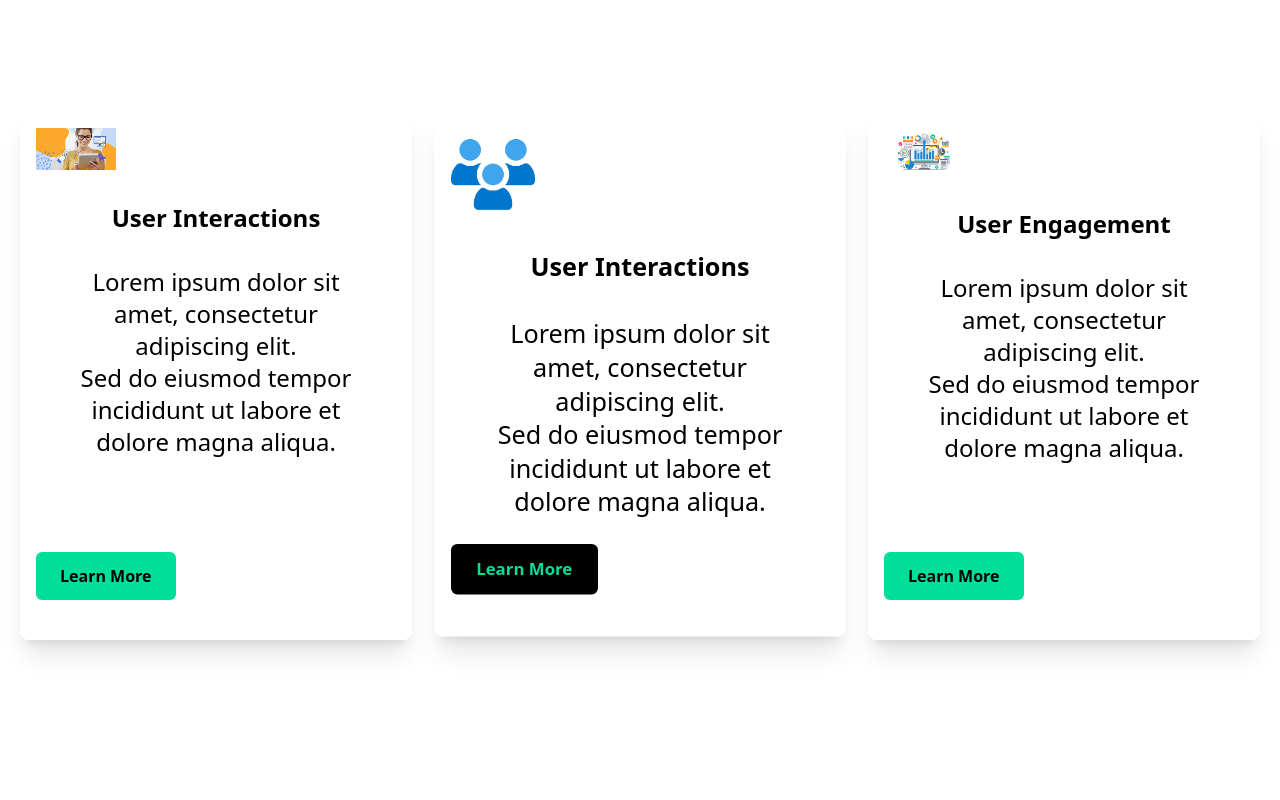
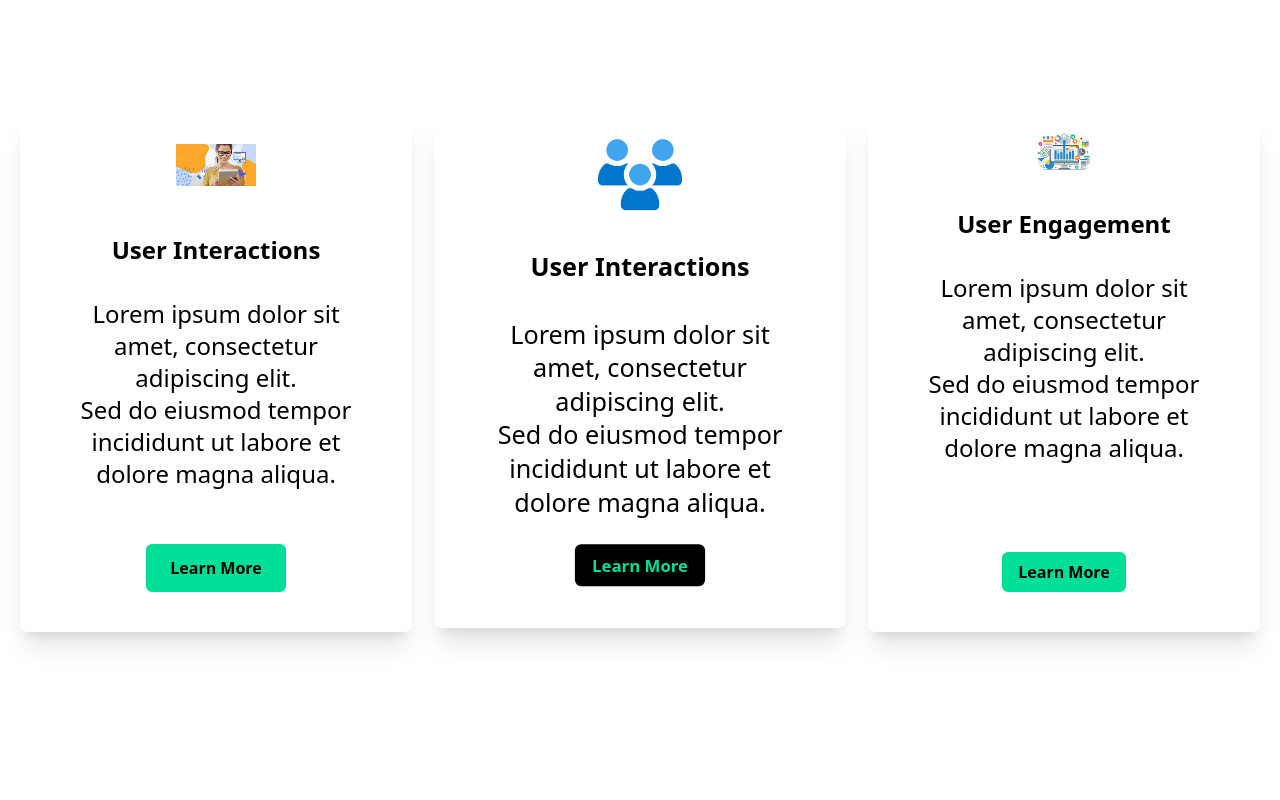
Before and after one commit to StanleyKioko/React-Tailwind-Vite-Simple-front-end, a React (Create React App) app: page / in a window 1280 px wide. Shown: the part 1620-2420 px from the top of the page. Built offline with nearby package versions, Linux system fonts and the light colour scheme.

Commit message:
Updated the cards are well organised

```diff
--- a/src/components/Cards.jsx
+++ b/src/components/Cards.jsx
@@ -8,32 +8,32 @@ const Cards = () => {
     <div className="w-full py-[10rem] px-4 text-black bg-white">
         <div className="max-w-[1240px] mx-auto grid md:grid-cols-3 gap-8">
           <div className="w-full shadow-xl flex flex-col p-4 my-4 rounded-lg hover:scale-105 duration-300">
-                <img className="w-20 max-auto  mt-[3-rem] bg-white" src={interactions} alt="/" />
+            <img className="w-20 mx-auto my-4 bg-white" src={interactions} alt="/" />
             <h2 className="text-2xl font-bold text-center py-8">User Interactions</h2>
             <p className="text-center text-2xl mx-8">Lorem ipsum dolor sit amet, consectetur adipiscing elit.</p>
             <p className="text-center text-2xl mx-8">Sed do eiusmod tempor incididunt ut labore et dolore magna aliqua.</p>
-                <div className="mt-auto">
-                    <button className="bg-[#00df9a] text-[#00S0300] py-2 px-4 rounded-md my-6 max-auto px-6 py-3 font-bold hover:bg-blue-600">Learn More</button>
+            <div className="mt-auto flex justify-center w-full">
+              <button className="bg-[#00df9a] text-[#000300] px-6 py-3 rounded-md my-6 mx-auto md:0 font-bold hover:bg-blue-200">Learn More</button>
             </div>
           </div>
 
           <div className="w-full shadow-xl flex flex-col p-4 my-8 rounded-lg hover:bg-gray-100 md:0 scale-105 duration-300">
-                <img className="w-20 max-auto  mt-[3-rem] bg-transparent" src={users} alt="/" />
+            <img className="w-20 mx-auto  mt-[3-rem] bg-transparent" src={users} alt="/" />
             <h2 className="text-2xl font-bold text-center py-8">User Interactions</h2>
             <p className="text-center text-2xl mx-8">Lorem ipsum dolor sit amet, consectetur adipiscing elit.</p>
             <p className="text-center text-2xl mx-8">Sed do eiusmod tempor incididunt ut labore et dolore magna aliqua.</p>
-                <div className="mt-auto">
-                    <button className="bg-black text-[#00df9a] py-2 px-4 rounded-md my-6 max-auto px-6 py-3 font-bold hover:bg-blue-600">Learn More</button>
+            <div className="mt-auto flex justify-center w-full">
+              <button className="bg-black text-[#00df9a] py-2 px-4 rounded-md my-6 mx-auto font-bold hover:bg-blue-600">Learn More</button>
             </div>
           </div>
 
           <div className="w-full shadow-xl flex flex-col p-4 my-4 rounded-lg hover:scale-105 duration-300">
-                <img className="w-20 max-auto  mt-[3-rem] bg-white" src={engagement} alt="/" />
+            <img className="w-20 mx-auto  mt-[3-rem] bg-white" src={engagement} alt="/" />
             <h2 className="text-2xl font-bold text-center py-8">User Engagement</h2>
             <p className="text-center text-2xl mx-8">Lorem ipsum dolor sit amet, consectetur adipiscing elit.</p>
             <p className="text-center text-2xl mx-8">Sed do eiusmod tempor incididunt ut labore et dolore magna aliqua.</p>
-                <div className="mt-auto">
-                    <button className="bg-[#00df9a] text-[#000300] py-2 px-4 rounded-md my-6 max-auto px-6 py-3 font-bold hover:bg-blue-600">Learn More</button>
+            <div className="mt-auto flex justify-center w-full">
+              <button className="bg-[#00df9a] text-[#000300] py-2 px-4 rounded-md my-6 mx-auto font-bold hover:bg-blue-600">Learn More</button>
             </div>
           </div>
         </div>
--- a/src/components/Footer.jsx
+++ b/src/components/Footer.jsx
@@ -12,7 +12,7 @@ import{
 const Footer = () => {
   return (
     <div className="">
-      <div className="max-w-[1240px] mx-auto py-16 px-4 grid lg-grid-cols-3 gap-8 text-white bg-gray-black">
+      <div className="max-w-[1240px] mx-auto py-8 px-4 grid lg-grid-cols-3 gap-8 text-white bg-gray-black">
         <h1 className="w-full text-3xl font-bold text-[#00df9a]">© 2025 Stanley.</h1>
         <p className="py-4">Lorem ipsum dolor sit amet consectetur, adipisicing elit. Facere illo quidem ipsam distinctio, laborum adipisci ut quasi possimus ab in itaque quo voluptates aspernatur omnis sint officia minima saepe accusantium?</p>
         <div className="flex justify-between md:w-[75%] mt-6">
```
Lines whose indentation alone changed are shown as unchanged.
